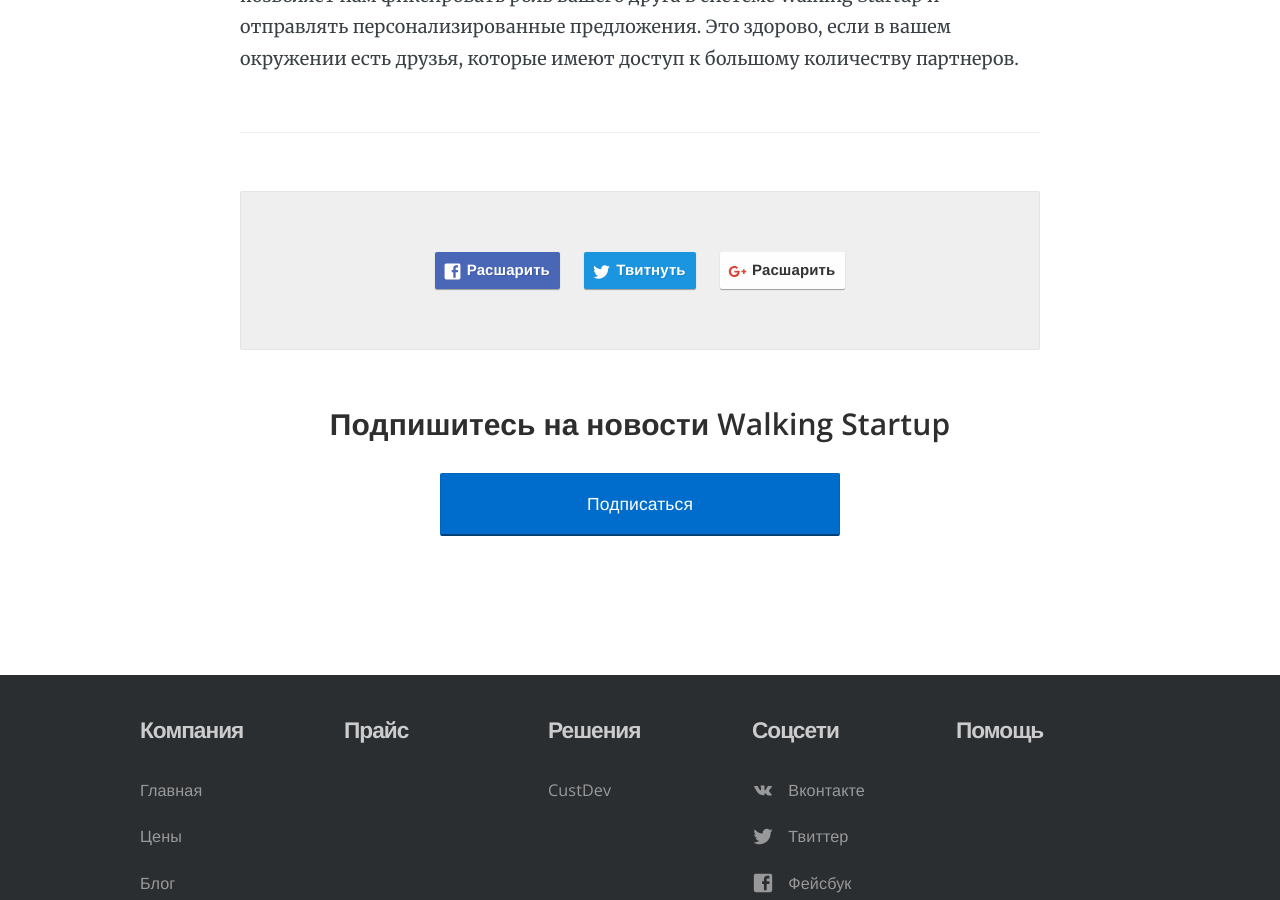
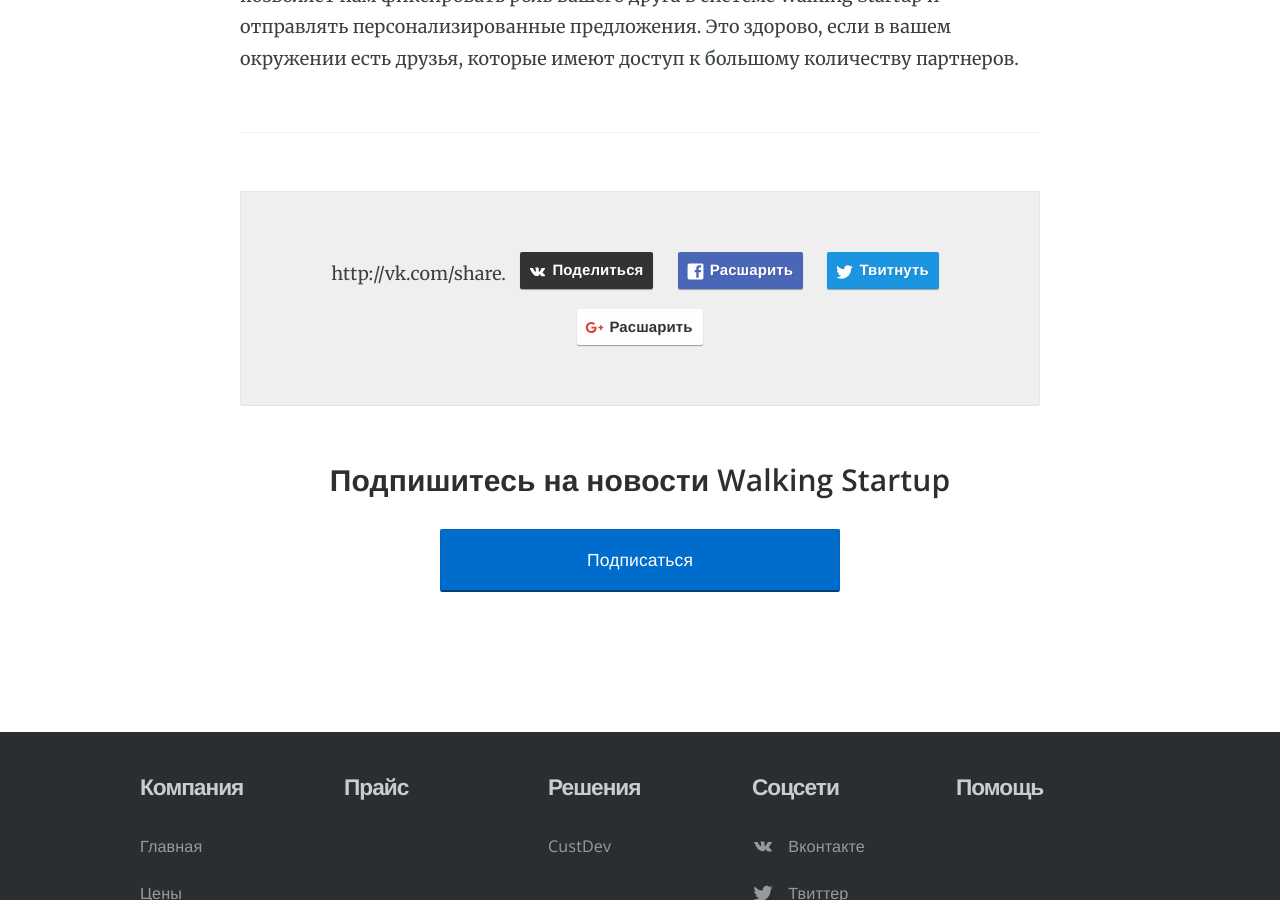
Before and after one commit to RakhimyanTim/walkingstartup.github.io, a Jekyll site: the page built from _posts/2017-11-11-invite-friends.md, in a window 1280 px wide and 900 px high, scrolled down 1482 px. Built offline with Jekyll 4.4.1, drawn with Linux system fonts in a browser that asks for light colours; nearby versions of some CDN libraries; comment, search, counter and statistics services are not loaded.

Commit message:
Update post.html

```diff
--- a/_layouts/post.html
+++ b/_layouts/post.html
@@ -10,6 +10,8 @@
 		<hr>
 		<div class="share-options well">
 			{% assign url = page.url | prepend: site.url | cgi_escape %}
+			http://vk.com/share.
+			<a class="share-btn vkontakte" href="http://vk.com/share?url={{ url }}" target="_blank">{% include social-icon.html icon="Vkontakte" %} Поделиться</a>
 			<a class="share-btn facebook" href="https://www.facebook.com/sharer/sharer.php?u={{ url }}" target="_blank">{% include social-icon.html icon="Facebook" %} Расшарить</a>
 			<a class="share-btn twitter" href="https://twitter.com/intent/tweet?url={{ url }}&amp;text={{ page.title | markdownify | strip_html | cgi_escape }}%20on%20{{ site.title | cgi_escape }}&amp;via=Walking Startup" target="_blank">{% include social-icon.html icon="Twitter" %} Твитнуть</a>
 			<a class="share-btn google-plus" href="https://plus.google.com/share?url={{ url }}" target="_blank">{% include social-icon.html icon="Google Plus" %} Расшарить</a>
```
